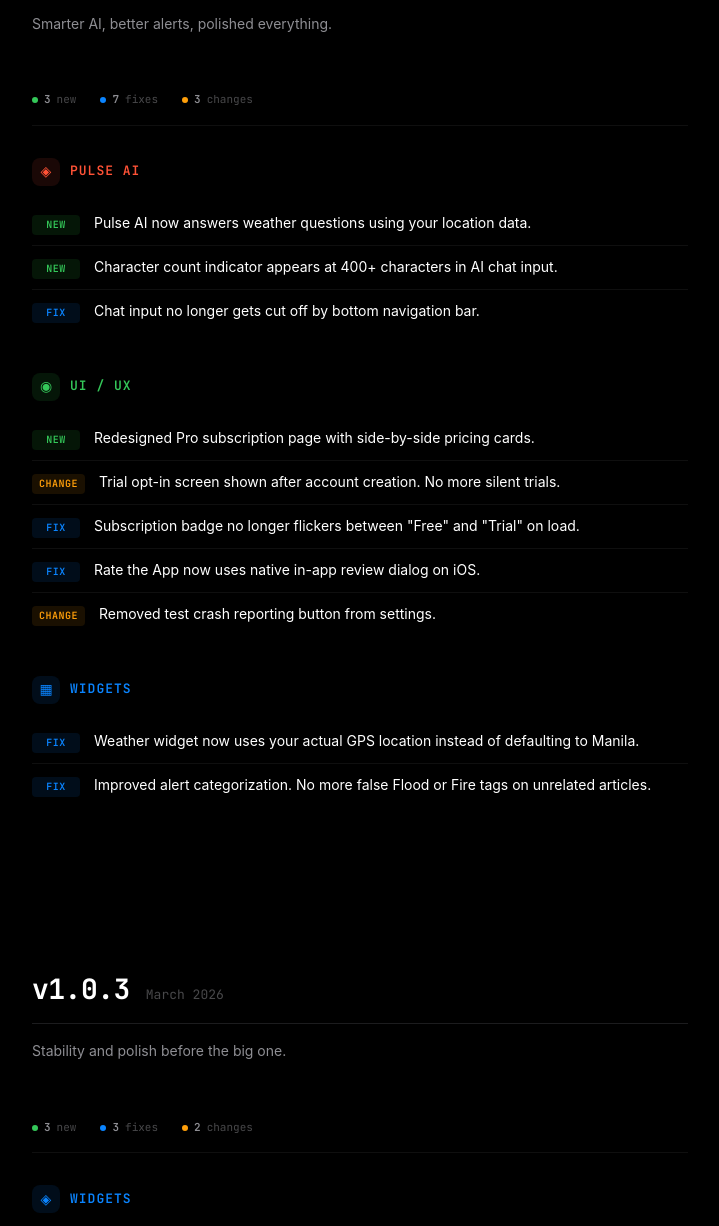
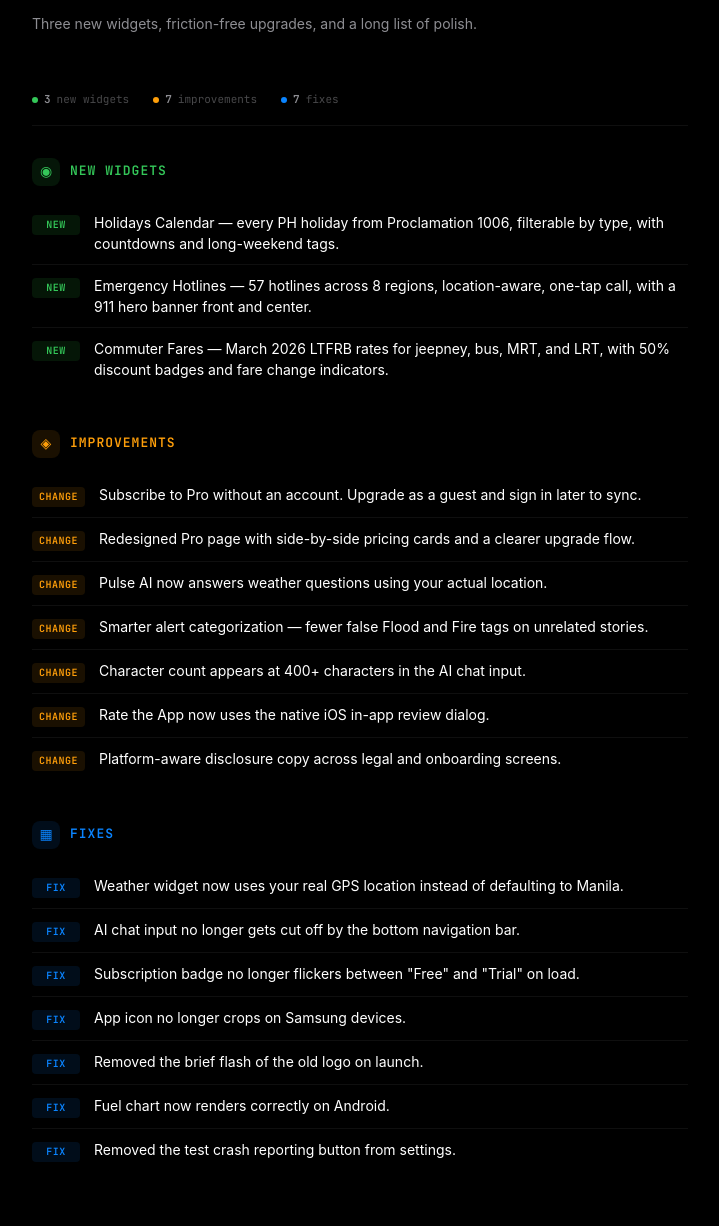
Before and after one commit to dnyeldev/pulseboard-site, a plain HTML site: page changelog.html in a window 1280 px wide. Shown: the part 483-1709 px from the top of the page, without its empty margins (280-999 px from the left). Drawn offline with Linux system fonts and the light colour scheme; a web font is replaced by a local one.

Commit message:
changelog: v1.1.2

```diff
--- a/changelog.html
+++ b/changelog.html
@@ -404,12 +404,135 @@
 
 <!-- Version nav -->
 <div class="version-nav">
-  <a href="#v110" class="version-pill active">v1.1.0</a>
+  <a href="#v112" class="version-pill active">v1.1.2</a>
+  <a href="#v110" class="version-pill">v1.1.0</a>
   <a href="#v103" class="version-pill">v1.0.3</a>
   <a href="#v102" class="version-pill">v1.0.2</a>
   <a href="#v101" class="version-pill">v1.0.1</a>
   <a href="#v100" class="version-pill">v1.0.0</a>
 </div>
+
+<!-- v1.1.2 -->
+<section class="patch" id="v112">
+  <div class="patch-header">
+    <span class="patch-version">v1.1.2</span>
+    <span class="patch-date">April 11, 2026</span>
+  </div>
+  <p class="patch-codename">Three new widgets, friction-free upgrades, and a long list of polish.</p>
+
+  <div class="stats-bar">
+    <div class="stat">
+      <div class="stat-dot" style="background: var(--green);"></div>
+      <span class="stat-value">3</span>
+      <span class="stat-label">new widgets</span>
+    </div>
+    <div class="stat">
+      <div class="stat-dot" style="background: var(--amber);"></div>
+      <span class="stat-value">7</span>
+      <span class="stat-label">improvements</span>
+    </div>
+    <div class="stat">
+      <div class="stat-dot" style="background: var(--blue);"></div>
+      <span class="stat-value">7</span>
+      <span class="stat-label">fixes</span>
+    </div>
+  </div>
+
+  <div class="category">
+    <div class="category-header">
+      <div class="category-icon green">&#9673;</div>
+      <span class="category-title green">New widgets</span>
+    </div>
+    <div class="changes">
+      <div class="change">
+        <span class="change-tag tag-new">New</span>
+        <span class="change-text">Holidays Calendar — every PH holiday from Proclamation 1006, filterable by type, with countdowns and long-weekend tags.</span>
+      </div>
+      <div class="change">
+        <span class="change-tag tag-new">New</span>
+        <span class="change-text">Emergency Hotlines — 57 hotlines across 8 regions, location-aware, one-tap call, with a 911 hero banner front and center.</span>
+      </div>
+      <div class="change">
+        <span class="change-tag tag-new">New</span>
+        <span class="change-text">Commuter Fares — March 2026 LTFRB rates for jeepney, bus, MRT, and LRT, with 50% discount badges and fare change indicators.</span>
+      </div>
+    </div>
+  </div>
+
+  <div class="category">
+    <div class="category-header">
+      <div class="category-icon amber">&#9672;</div>
+      <span class="category-title amber">Improvements</span>
+    </div>
+    <div class="changes">
+      <div class="change">
+        <span class="change-tag tag-change">Change</span>
+        <span class="change-text">Subscribe to Pro without an account. Upgrade as a guest and sign in later to sync.</span>
+      </div>
+      <div class="change">
+        <span class="change-tag tag-change">Change</span>
+        <span class="change-text">Redesigned Pro page with side-by-side pricing cards and a clearer upgrade flow.</span>
+      </div>
+      <div class="change">
+        <span class="change-tag tag-change">Change</span>
+        <span class="change-text">Pulse AI now answers weather questions using your actual location.</span>
+      </div>
+      <div class="change">
+        <span class="change-tag tag-change">Change</span>
+        <span class="change-text">Smarter alert categorization — fewer false Flood and Fire tags on unrelated stories.</span>
+      </div>
+      <div class="change">
+        <span class="change-tag tag-change">Change</span>
+        <span class="change-text">Character count appears at 400+ characters in the AI chat input.</span>
+      </div>
+      <div class="change">
+        <span class="change-tag tag-change">Change</span>
+        <span class="change-text">Rate the App now uses the native iOS in-app review dialog.</span>
+      </div>
+      <div class="change">
+        <span class="change-tag tag-change">Change</span>
+        <span class="change-text">Platform-aware disclosure copy across legal and onboarding screens.</span>
+      </div>
+    </div>
+  </div>
+
+  <div class="category">
+    <div class="category-header">
+      <div class="category-icon blue">&#9638;</div>
+      <span class="category-title blue">Fixes</span>
+    </div>
+    <div class="changes">
+      <div class="change">
+        <span class="change-tag tag-fix">Fix</span>
+        <span class="change-text">Weather widget now uses your real GPS location instead of defaulting to Manila.</span>
+      </div>
+      <div class="change">
+        <span class="change-tag tag-fix">Fix</span>
+        <span class="change-text">AI chat input no longer gets cut off by the bottom navigation bar.</span>
+      </div>
+      <div class="change">
+        <span class="change-tag tag-fix">Fix</span>
+        <span class="change-text">Subscription badge no longer flickers between "Free" and "Trial" on load.</span>
+      </div>
+      <div class="change">
+        <span class="change-tag tag-fix">Fix</span>
+        <span class="change-text">App icon no longer crops on Samsung devices.</span>
+      </div>
+      <div class="change">
+        <span class="change-tag tag-fix">Fix</span>
+        <span class="change-text">Removed the brief flash of the old logo on launch.</span>
+      </div>
+      <div class="change">
+        <span class="change-tag tag-fix">Fix</span>
+        <span class="change-text">Fuel chart now renders correctly on Android.</span>
+      </div>
+      <div class="change">
+        <span class="change-tag tag-fix">Fix</span>
+        <span class="change-text">Removed the test crash reporting button from settings.</span>
+      </div>
+    </div>
+  </div>
+</section>
 
 <!-- v1.1.0 -->
 <section class="patch" id="v110">
```
